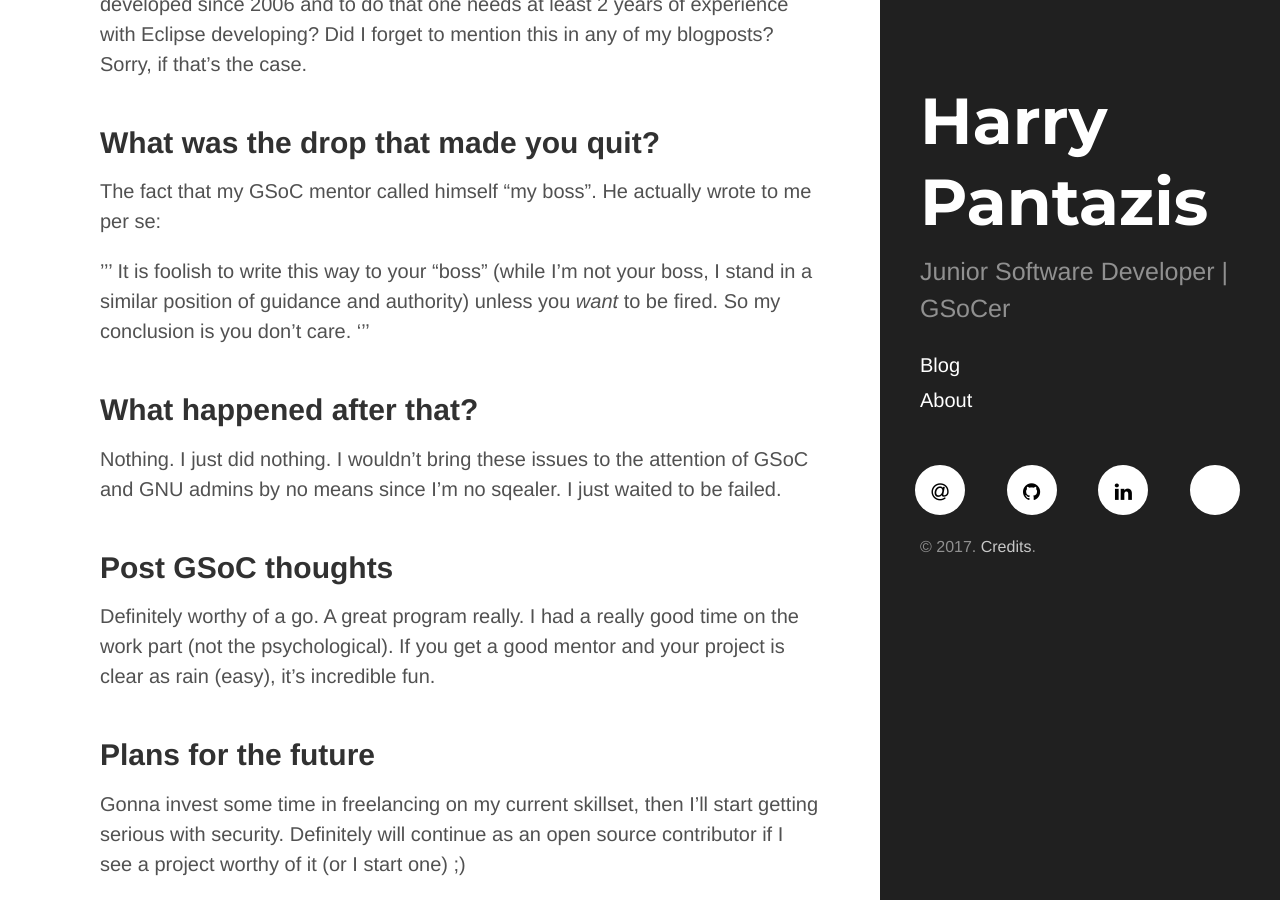
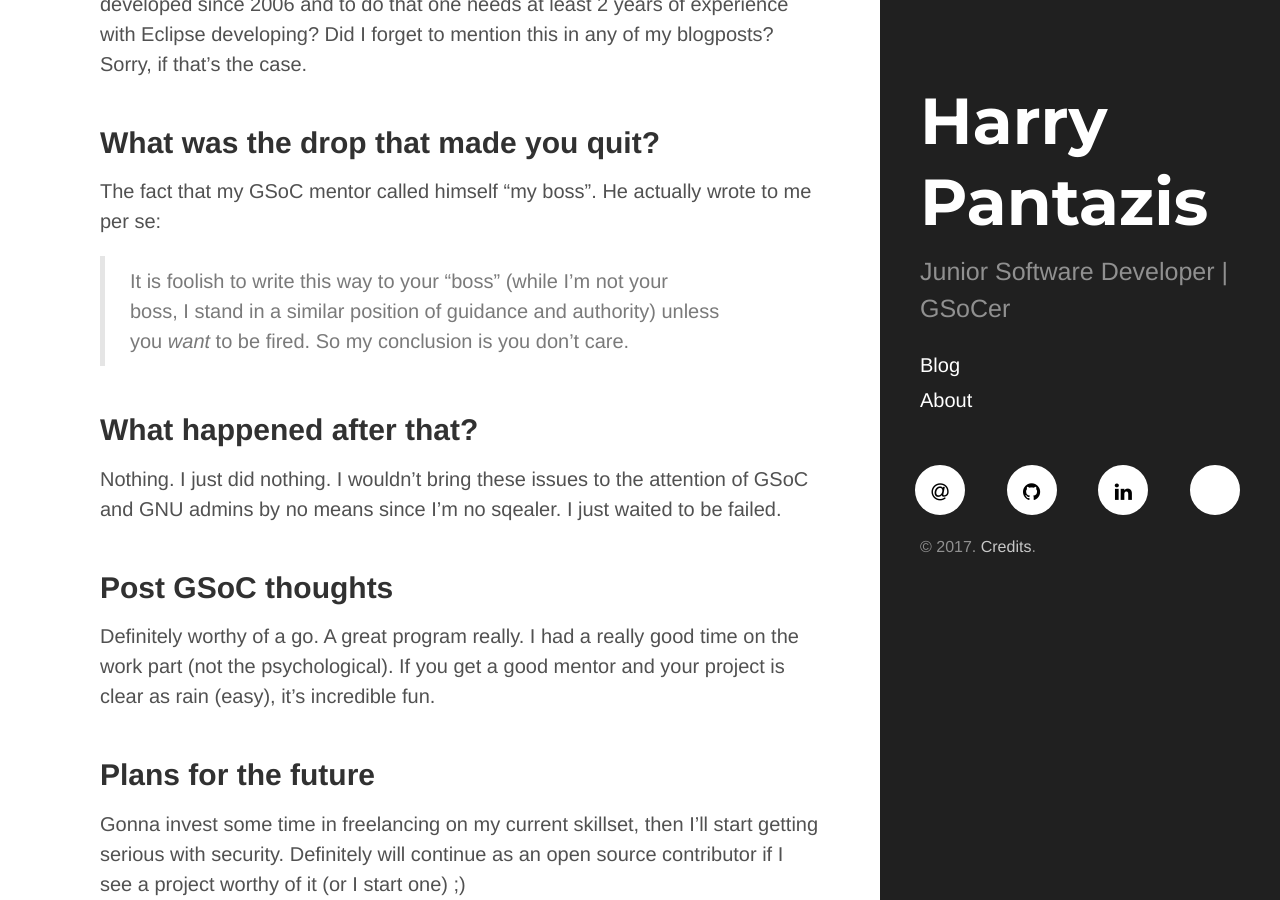
Before and after one commit to An0u/luserx0.github.io, a Jekyll site: the page built from _posts/2017-08-02-End-of-GSoC.md, in a window 1280 px wide and 900 px high, scrolled down 1009 px. Built offline with Jekyll 4.4.1, drawn with Linux system fonts in a browser that asks for light colours; nearby versions of some CDN libraries.

```diff
--- a/_posts/2017-08-02-End-of-GSoC.md
+++ b/_posts/2017-08-02-End-of-GSoC.md
@@ -41,11 +41,9 @@ Sorry, if that's the case.
 The fact that my GSoC mentor called himself "my boss". He actually wrote to me
 per se:
 
-'''
-It is foolish to write this way to your "boss" (while I'm not your
-boss, I stand in a similar position of guidance and authority) unless
-you *want* to be fired.  So my conclusion is you don't care.
-'''
+
+> It is foolish to write this way to your "boss" (while I'm not your boss, I stand in a similar position of guidance and authority) unless you *want* to be fired.  So my conclusion is you don't care.
+
 
 ## What happened after that?
 
```
